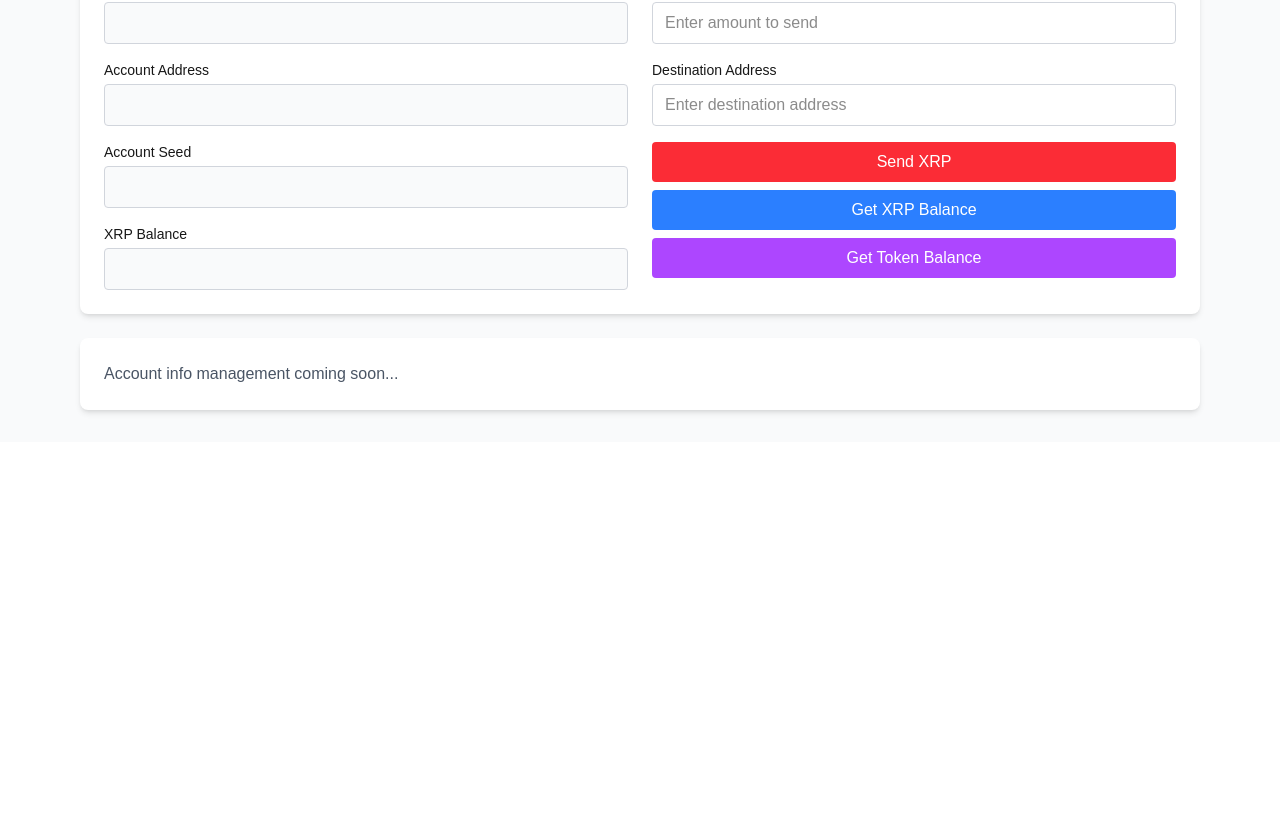
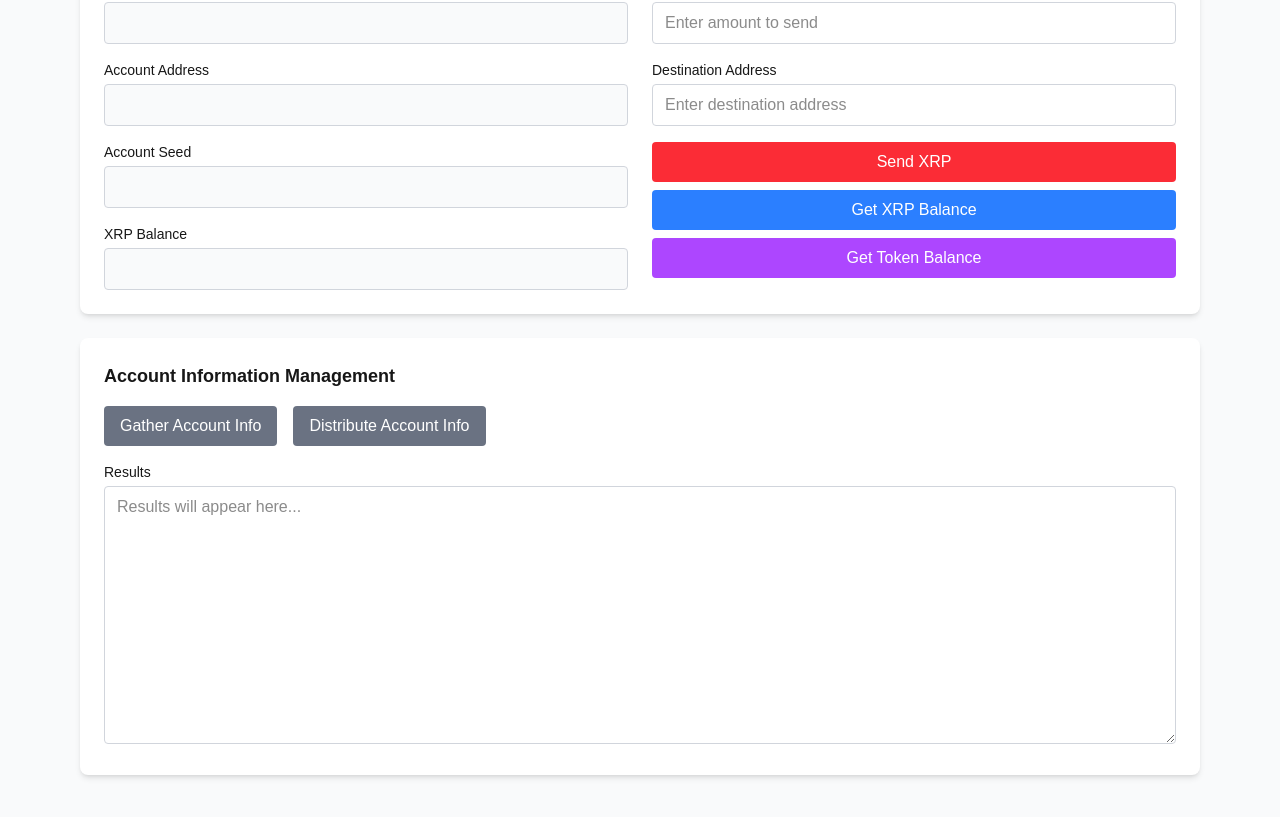
Before and after one commit to Avoisavo/EasyA-Wiser, a Next.js app: page /account in a window 1280 px wide. Shown: the part 804-1621 px from the top of the page. Before the commit the page ends 1246 px from the top, so only its background shows below. Built offline with nearby package versions, Linux system fonts and the light colour scheme.

Commit message:
added account info

```diff
--- a/pages/account.js
+++ b/pages/account.js
@@ -208,6 +208,27 @@
       await client.disconnect();
       setLoading(false);
     }
+  };
+
+  // Gather account info
+  const gatherAccountInfo = () => {
+    const accountData = `${account1.name}\n${account1.address}\n${account1.seed}\n${account2.name}\n${account2.address}\n${account2.seed}`;
+    setResults(accountData);
+  };
+
+  // Distribute account info
+  const distributeAccountInfo = () => {
+    const accountInfo = results.split('\n');
+    setAccount1({
+      name: accountInfo[0] || '',
+      address: accountInfo[1] || '',
+      seed: accountInfo[2] || ''
+    });
+    setAccount2({
+      name: accountInfo[3] || '',
+      address: accountInfo[4] || '',
+      seed: accountInfo[5] || ''
+    });
   };
 
   // Update active account display when selection changes
@@ -493,21 +514,46 @@
           </div>
         </div>
 
-        <div className="bg-white rounded-lg shadow-md p-6">
-          <p className="text-gray-600">Account info management coming soon...</p>
+        {/* Account Info Management */}
+        <div className="bg-white rounded-lg shadow-md p-6 mb-6">
+          <h3 className="text-lg font-semibold mb-4">Account Information Management</h3>
+          <div className="flex gap-4 mb-4">
+            <button
+              onClick={gatherAccountInfo}
+              className="px-4 py-2 bg-gray-500 text-white rounded hover:bg-gray-600"
+            >
+              Gather Account Info
+            </button>
+            <button
+              onClick={distributeAccountInfo}
+              className="px-4 py-2 bg-gray-500 text-white rounded hover:bg-gray-600"
+            >
+              Distribute Account Info
+            </button>
+          </div>
 
-          {results && (
-            <div className="mt-4">
-              <label className="block text-sm font-medium mb-1">Results</label>
-              <textarea
-                value={results}
-                readOnly
-                className="w-full px-3 py-2 border border-gray-300 rounded bg-gray-50"
-                rows={6}
-              />
+          <div>
+            <label className="block text-sm font-medium mb-1">Results</label>
+            <textarea
+              value={results}
+              onChange={(e) => setResults(e.target.value)}
+              className="w-full px-3 py-2 border border-gray-300 rounded focus:outline-none focus:border-blue-500"
+              rows={10}
+              placeholder="Results will appear here..."
+            />
+          </div>
+        </div>
+
+        {loading && (
+          <div className="fixed inset-0 bg-black bg-opacity-50 flex items-center justify-center">
+            <div className="bg-white rounded-lg p-6">
+              <div className="flex items-center gap-3">
+                <div className="animate-spin rounded-full h-6 w-6 border-b-2 border-blue-500"></div>
+                <span>Processing...</span>
+              </div>
             </div>
-          )}
-        </div>
+          </div>
+        )}
       </div>
     </div>
   );
```
